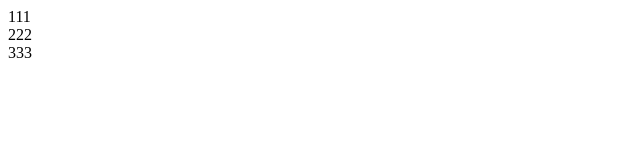
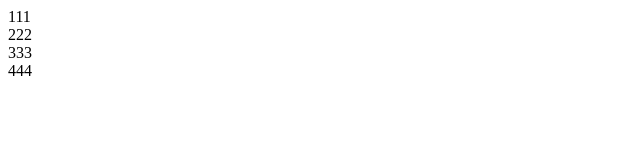
Before and after one commit to lipulin/jjjj, a plain HTML site: page index.html in a window 1280 px wide. Shown: the full height of the page, 0-640 px from the left. Drawn offline with Linux system fonts and the light colour scheme.

Commit message:
Update index.html

```diff
--- a/index.html
+++ b/index.html
@@ -15,5 +15,8 @@
     <div>
         333
     </div>
+     <div>
+        444
+    </div>
 </body>
 </html>
```
